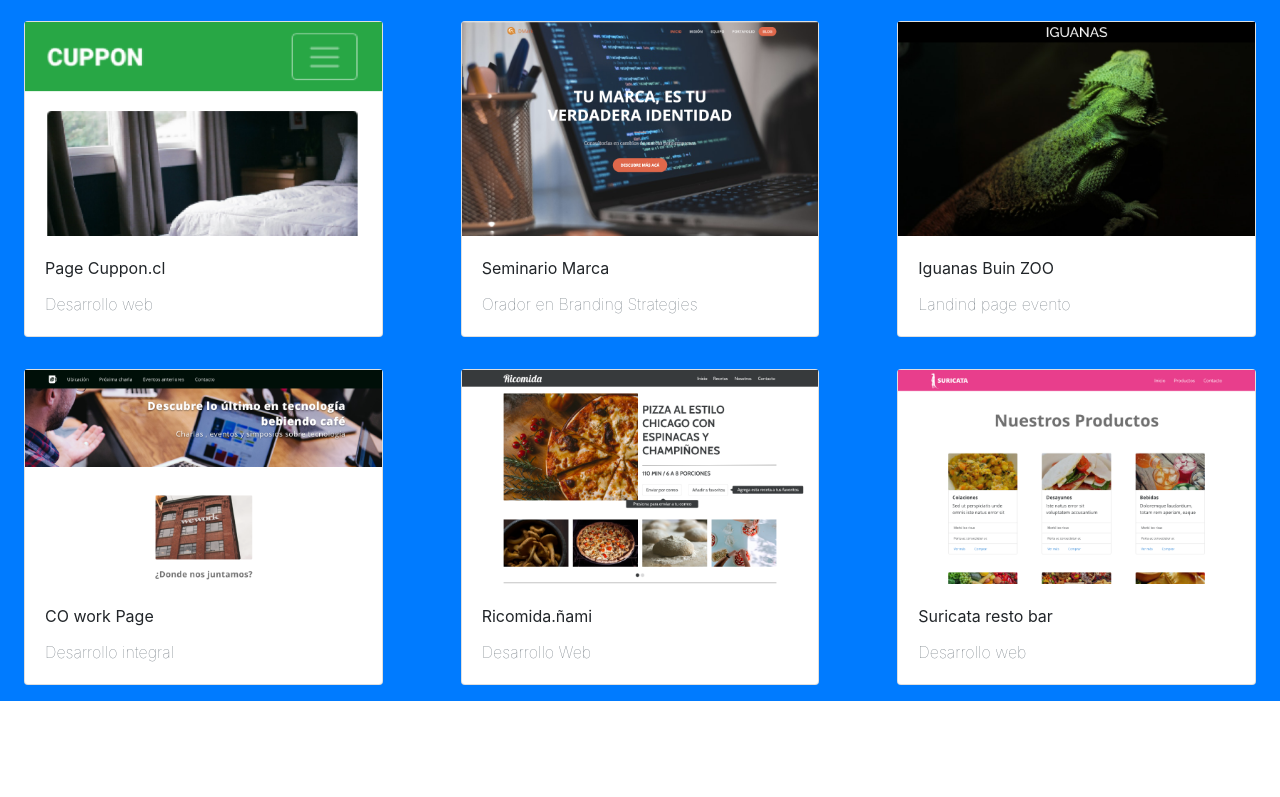
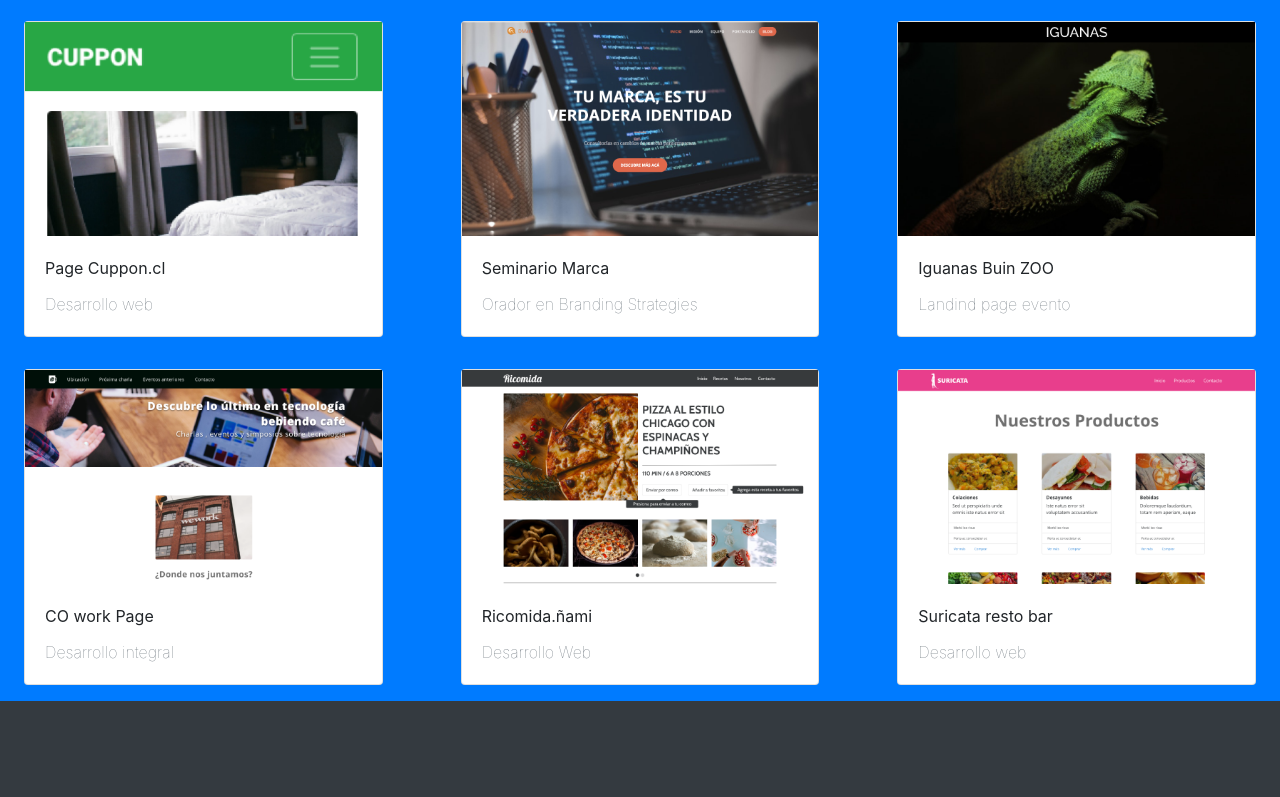
Before and after one commit to avarop/nosabo, a plain HTML site: page index.html in a window 1280 px wide. Shown: the part 1486-2283 px from the top of the page. Before the commit the page ends 2187 px from the top, so only its background shows below. Drawn offline with nearby package versions, Linux system fonts and the light colour scheme.

Commit message:
actualizado el info de los trabajos y aadido el footer

```diff
--- a/index.html
+++ b/index.html
@@ -144,10 +144,8 @@
                 </div>
               </div>
             </div>
+        </section>
 
-
-
-        </section>
 
 
 
@@ -161,4 +159,7 @@
     <script src="https://cdnjs.cloudflare.com/ajax/libs/popper.js/1.14.7/umd/popper.min.js" integrity="sha384-UO2eT0CpHqdSJQ6hJty5KVphtPhzWj9WO1clHTMGa3JDZwrnQq4sF86dIHNDz0W1" crossorigin="anonymous"></script>
     <script src="https://stackpath.bootstrapcdn.com/bootstrap/4.3.1/js/bootstrap.min.js" integrity="sha384-JjSmVgyd0p3pXB1rRibZUAYoIIy6OrQ6VrjIEaFf/nJGzIxFDsf4x0xIM+B07jRM" crossorigin="anonymous"></script>
   </body>
+  <footer class="col 12 bg-dark text-white text center p-5">
+
+  </footer>
 </html>
```
